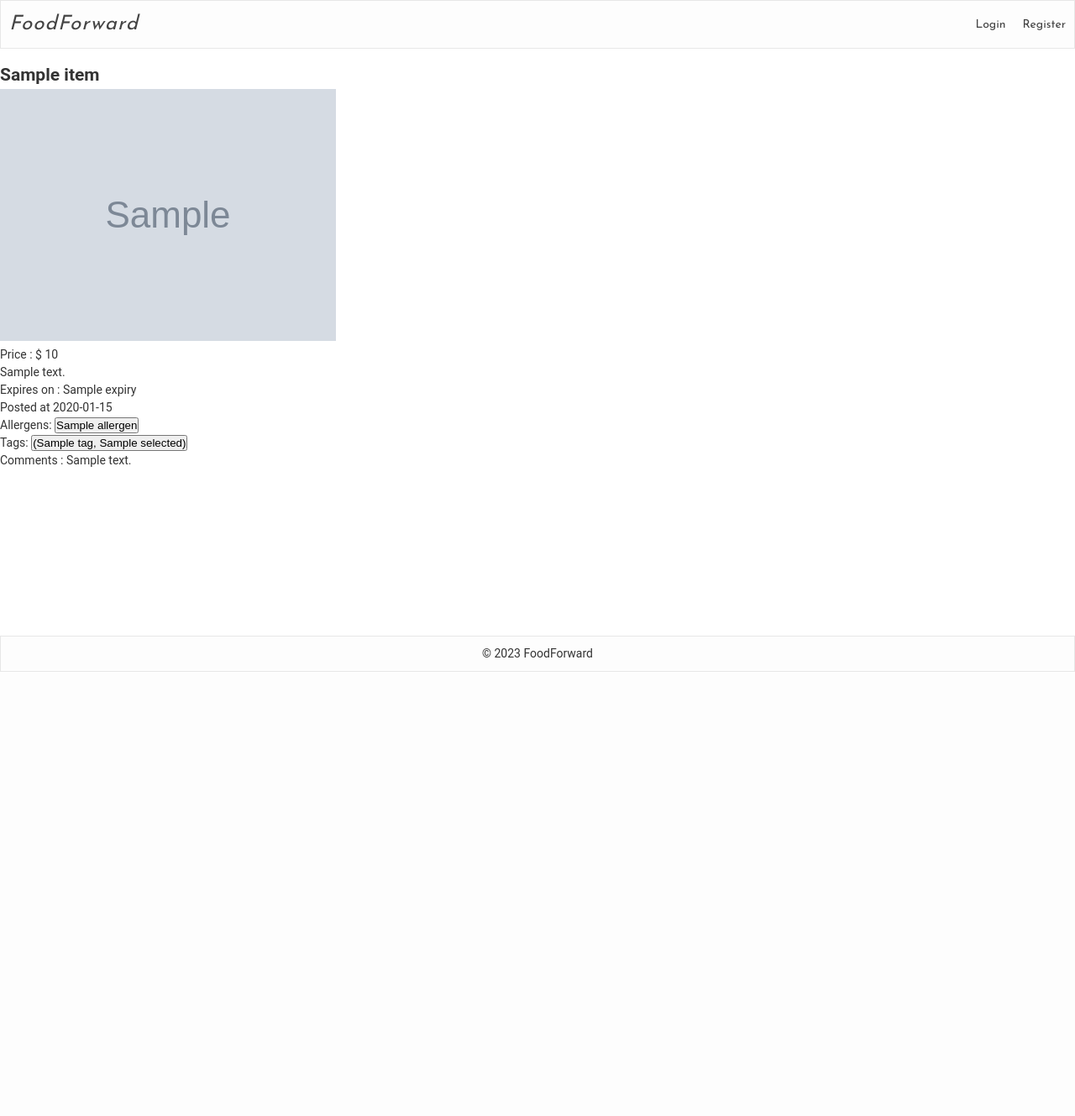
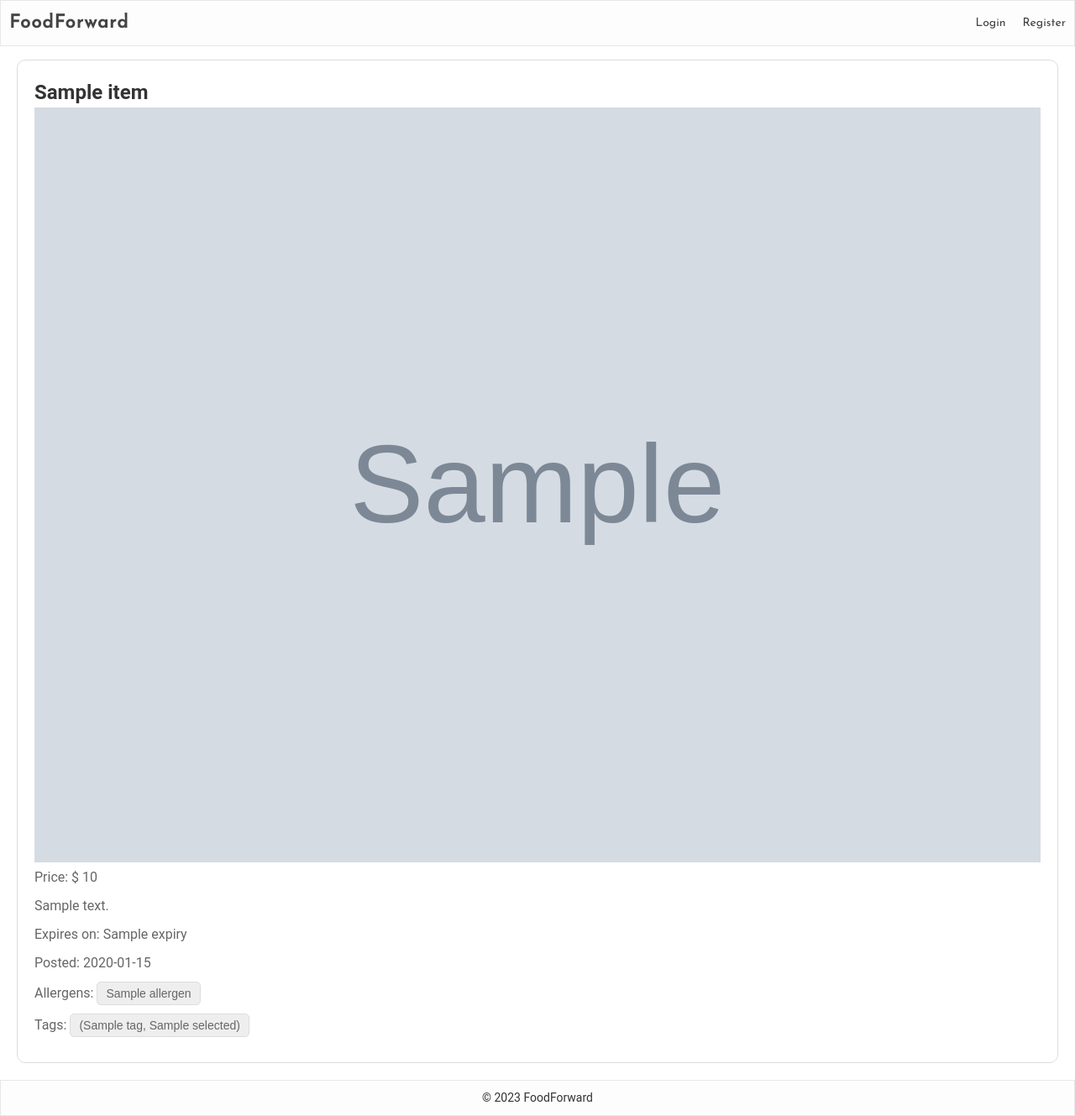
Before and after one commit to software-students-fall2023/2-web-app-exercise-1-sqrt-5-2, a Flask app: template templates/details.html in a window 1280 px wide. Shown: the whole page at 84% size. Before the commit the page ends 800 px from the top, so only its background shows below. Run offline with Flask 3, Linux system fonts and the light colour scheme; the template is opened without the code that fills it: most values are stand-ins (such as "Sample title", 1, 10 or a date in 2020); grey boxes marked "Sample" are stand-in pictures.

Commit message:
Fix CSS for Home Page and Details Page

```diff
--- a/defaults.py
+++ b/defaults.py
@@ -17,31 +17,43 @@ MONGO_DB_PASSWORD = os.getenv('MONGO_DB_PASSWORD')
 DATABASE_NAME = os.getenv('DATABASE_NAME')
 USER_COLLECTION_NAME = 'users'
 LISTING_COLLECTION_NAME = 'listings'
+TRANSACTION_COLLECTION_NAME = 'transactions'
 
 LOGIN_COOKIE_NAME = 'session'
 
 # food allergens
-ALLERGENS = ["Milk", "Eggs", "Fish", "Crustacean shellfish", "Tree nuts", "Peanuts", "Wheat", "Soybeans", "Sesame"]
+ALLERGENS = ["Milk", "Eggs", "Fish", "Crustacean shellfish",
+             "Tree nuts", "Peanuts", "Wheat", "Soybeans", "Sesame"]
 
 SORT_FUNCTION_FIELDS = {
-    'newest' : 'date',
-    'priceLH' : 'price',
-    'priceHL' : 'price'
+    'newest': 'date',
+    'priceLH': 'price',
+    'priceHL': 'price'
 }
 
 SORT_FUNCTION_ORDER = {
-    'newest' : 1,
-    'priceLH' : 1,
-    'priceHL' : -1
+    'newest': 1,
+    'priceLH': 1,
+    'priceHL': -1
 }
 
 FILTER_FUNCTION_FIELDS = {
-    '_5' : {'$lt' : 5},
-    '5_10': {'$gte' : 5,
-             '$lt' : 10},
-    '10_15': {'$gte' : 10,
-             '$lt' : 15},
-    '15_20': {'$gte' : 15,
-             '$lt' : 20},
-    '20_' : {'$gte' : 5},
+    '_5': {
+        '$lt': 5
+    },
+    '5_10': {
+        '$gte': 5,
+        '$lt': 10
+    },
+    '10_15': {
+        '$gte': 10,
+        '$lt': 15
+    },
+    '15_20': {
+        '$gte': 15,
+        '$lt': 20
+    },
+    '20_': {
+        '$gte': 5
+    },
 }
--- a/static/css/main.css
+++ b/static/css/main.css
@@ -54,10 +54,9 @@ nav li,
 
 
 .logo {
-   font-style: italic;
    letter-spacing: 1.2px;
-   font-size: 24px;
-   font-weight: lighter;
+   font-size: 22px;
+   font-weight: bold;
 }
 
 
@@ -217,22 +216,116 @@ textarea {
    padding-left: 25px;
 }
 
-
 .card-grid {
    display: flex;
    flex-wrap: wrap;
    justify-content: space-between;
 }
 
-
 .card-grid .card {
    flex: 0 0 calc(50% - 10px);
    margin-bottom: 20px;
+   display: flex;
+   flex-direction: column;
+   justify-content: space-between;
+   box-shadow: 0 4px 8px 0 rgba(0,0,0,0.2);
+   transition: 0.3s;
+   border-radius: 5px;
 }
 
+.card-grid .card:hover {
+   box-shadow: 0 8px 16px 0 rgba(0,0,0,0.2);
+}
+
+.card-grid .card h2,
+.card-grid .card p{
+   padding: 10px;
+   text-align: center;
+}
 
 .card-grid .card img {
-   max-width: 100%;
+   width: 100%;
+   height: 200px;
+   object-fit: cover;
+   display: block;
+   border-top-left-radius: 5px;
+   border-top-right-radius: 5px;
+}
+
+.card-grid .card p {
+   font-weight: bold;
+   color: green;
+   font-size: 18px;
+   margin: 10px 0;
+}
+
+.food-item{
+   border: 1px solid #dddddd;
+   border-radius: 10px;
+   padding: 20px;
+   background: #ffffff;
+   margin-bottom: 20px;
+}
+
+h2.food-name {
+   margin-top: 0;
+   font-size: 24px;
+   color: #333333;
+}
+
+.food-item a {
+   display: inline-block;
+   margin-bottom: 10px;
+   color: #ffffff;
+   background-color: #333333;
+   padding: 10px;
+   border-radius: 5px;
+   text-decoration: none;
+}
+
+.food-photo {
+   width: 100%;
    height: auto;
-   display: block;
 }
+
+.food-price, .food-comments, .food-expiry, .food-posted-at {
+   font-size: 16px;
+   color: #666666;
+   margin-bottom: 10px;
+}
+
+.food-allergens, .food-tags {
+   font-size: 16px;
+   color: #666666;
+   margin-bottom: 10px;
+}
+
+.food-allergens button, .food-tags button {
+   margin-right: 5px;
+   padding: 5px 10px;
+   background: #eeeeee;
+   border: 1px solid #dddddd;
+   border-radius: 5px;
+   font-size: 14px;
+   color: #666666;
+}
+
+.btn-container {
+   display: flex;
+   justify-content: space-between;
+   margin-bottom: 20px;
+}
+
+.btn {
+   display: inline-block;
+   padding: 10px 20px;
+   text-decoration: none;
+   background-color: #f44336; /* change as needed */
+   color: #fff; /* white color */
+   border-radius: 4px;
+   transition: background-color 0.3s ease;
+}
+
+.btn:hover {
+   background-color: #ff5722; /* Darker shade for hover */
+}
--- a/templates/details.html
+++ b/templates/details.html
@@ -9,36 +9,32 @@
 
 {% block content %}
 
+<div class="page-content">
     {% if item.user_id == user_id %}
     <a href="{{item._id}}/edit"> Edit Listing </a>
     {% endif %}
 
-<div class="foodItem">
 
     <div class="food-item">
         <h2 class="food-name">{{item.name}}</h2>
-        <img src="/images/{{ item.photo }}" alt="{{ item.name }}">
-        <p class="food-price"> Price : $ {{item.price}}</p>
+        <img src="/images/{{ item.photo }}" alt="{{ item.name }}" class="food-photo">
+        <p class="food-price"> Price: $ {{item.price}}</p>
         <p class="food-comments">{{item.comments}}</p>
-        <p class="expiry"> Expires on : {{item.expiry}}</p>
-        <p class="posted-at"> Posted at {{item['created_at'].strftime('%Y-%m-%d')}}</p>
-        <p class="allergens">Allergens:
+        <p class="food-expiry"> Expires on: {{item.expiry}}</p>
+        <p class="food-posted-at"> Posted: {{item['created_at'].strftime('%Y-%m-%d')}}</p>
+        <p class="food-allergens">Allergens:
             {% for key, value in item.allergens.items() %}
             {% if item.allergens[key] %}
             <button> {{key}} </button>
             {% endif %}
             {% endfor %}
         </p>
-        <p class="tags"> Tags:
+        <p class="food-tags"> Tags:
             {% for tag in item.tags %}
             <button> {{tag}} </button>
             {% endfor %}
         </p>
-        <p class="comments">Comments : {{item.comments}}</p>
     </div>
 
 </div>
-
-
-
 {% endblock %}
--- a/templates/layouts/layout.html
+++ b/templates/layouts/layout.html
@@ -1,20 +1,26 @@
 <!DOCTYPE html>
 <html>
+
 <head>
     <title>{% block title %}{% endblock %} | FoodForward</title>
     <meta name="viewport" content="width=device-width, initial-scale=1">
     <link rel="stylesheet" href="/static/css/main.css">
     {% block head %}{% endblock %}
 </head>
+
 <body>
     <header>
         {% include "components/navbar.html" %}
     </header>
+
+    {% block banner%}{% endblock %}
+
     <main>
         {% block content %}{% endblock %}
     </main>
     <footer>
-            <p>&copy; 2023 FoodForward</p>
+        &copy; 2023 FoodForward
     </footer>
 </body>
+
 </html>
```
Also changed, not shown: static/css/index.css (+0 -13 lines), templates/index.html (+8 -0 lines), templates/listings.html (+9 -8 lines), static/images/sharing-tomato.jpg (renamed from static/css/sharing-tomato.jpg). Lines whose indentation alone changed are shown as unchanged.
